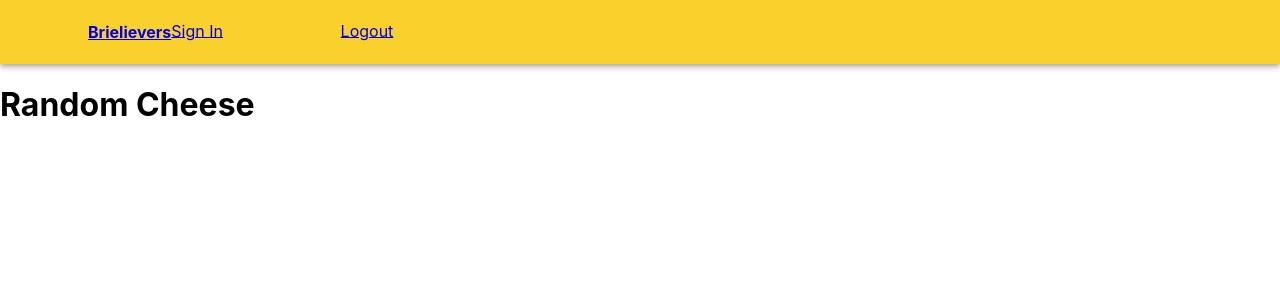
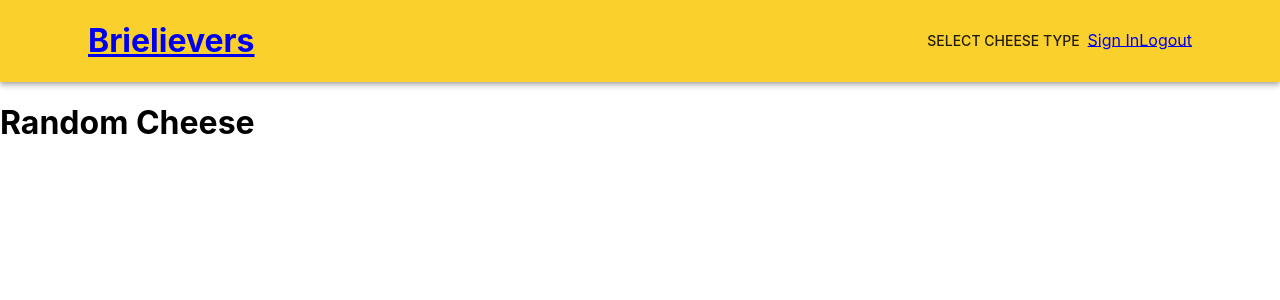
Before and after one commit to iamsahm/cheese-frontend, a React (Create React App) app: page / in a window 1280 px wide. Shown: the top 300 px of the page. Built offline with nearby package versions, Linux system fonts and the light colour scheme.

Commit message:
navbar styled

```diff
--- a/package.json
+++ b/package.json
@@ -7,6 +7,7 @@
     "@emotion/react": "^11.11.1",
     "@emotion/styled": "^11.11.0",
     "@mui/material": "^5.14.5",
+    "@mui/system": "^5.14.5",
     "@testing-library/jest-dom": "^5.17.0",
     "@testing-library/react": "^13.4.0",
     "@testing-library/user-event": "^13.5.0",
--- a/src/components/app/App.js
+++ b/src/components/app/App.js
@@ -3,9 +3,7 @@ import RandomCheese from "../randomCheese/RandomCheese";
 import LoginForm from "../auth/LoginForm";
 import SignUpForm from "../user/SignUpForm";
 import NavigationBar from "../navigation/Navigation";
-import CssBaseLine from "@mui/material/CssBaseline";
 import { ThemeProvider, createTheme } from "@mui/material/styles";
-
 import { useNavigate, Routes, Route } from "react-router-dom";
 
 const theme = createTheme({
@@ -16,7 +14,58 @@ const theme = createTheme({
         secondary: {
             main: "#3f51b5",
         },
+        text: {
+            primary: "#000000",
+            secondary: "#ffffff",
+        },
+        link: "#000000",
     },
+    typography: {
+        fontFamily: [
+            "-apple-system",
+            "BlinkMacSystemFont",
+            '"Segoe UI"',
+            "Roboto",
+            '"Helvetica Neue"',
+            "Arial",
+            "sans-serif",
+            '"Apple Color Emoji"',
+            '"Segoe UI Emoji"',
+            '"Segoe UI Symbol"',
+        ].join(","),
+        h1: {
+            fontSize: "2.5rem",
+            fontWeight: "bold",
+            color: "#333",
+            font: "Arial",
+        },
+        h2: {
+            fontSize: "2rem",
+            fontWeight: "bold",
+            color: "#444",
+        },
+        h3: {
+            fontSize: "1.75rem",
+            fontWeight: "bold",
+            color: "#555",
+        },
+        button: {
+            color: "#551a8b",
+        },
+    },
+    overrides: {
+        MuiButton: {
+            hidden: false,
+            root: {
+                borderRadius: "8px",
+                textTransform: "none", // Prevent uppercase transformation
+            },
+            containedPrimary: {
+                color: "white",
+            },
+        },
+    },
+    spacing: 8, // Adjust spacing between components globally
 });
 
 function App() {
--- a/src/components/navigation/Navigation.js
+++ b/src/components/navigation/Navigation.js
@@ -16,10 +16,11 @@ const handleClick = () => {
 
 const NavigationBar = () => {
     const [anchorEl, setAnchorEl] = React.useState(null);
+
     const handleMenuOpen = (event) => {
         setAnchorEl(event.currentTarget);
     };
-
+    const open = Boolean(anchorEl);
     const handleMenuClose = () => {
         setAnchorEl(null);
     };
@@ -27,20 +28,26 @@ const NavigationBar = () => {
     return (
         <AppBar position="static">
             <Container>
-                <Toolbar>
+                <Toolbar
+                    style={{
+                        display: "flex",
+                        justifyContent: "space-between",
+                        alignItems: "center",
+                    }}
+                >
                     <Link data-cy="home" to="/">
-                        <strong>Brielievers</strong>
+                        <h1>Brielievers</h1>
                     </Link>
                     <nav>
-                        <NavLink data-cy="signin" to="/login">
-                            Sign In
-                        </NavLink>
                         <Button
-                            aria-controls="cheese-menu"
+                            color="inherit"
+                            id="basic-button"
+                            aria-controls={open ? "basic-menu" : undefined}
                             aria-haspopup="true"
+                            aria-expanded={open ? "true" : undefined}
                             onClick={handleMenuOpen}
                         >
-                            Cheese Types
+                            Select Cheese Type
                         </Button>
                         <Menu
                             data-cy="cheese-menu"
@@ -50,12 +57,6 @@ const NavigationBar = () => {
                             open={Boolean(anchorEl)}
                             onClose={handleMenuClose}
                         >
-                            <MenuItem
-                                data-cy="default-cheese-type"
-                                onClick={handleMenuClose}
-                            >
-                                Select Cheese Type
-                            </MenuItem>
                             {cheeseTypes.map((cheeseType) => (
                                 <MenuItem
                                     key={cheeseType}
@@ -65,6 +66,9 @@ const NavigationBar = () => {
                                 </MenuItem>
                             ))}
                         </Menu>
+                        <NavLink data-cy="signin" to="/login" color="inherit">
+                            Sign In
+                        </NavLink>
                         <Link data-cy="logout" to="/" onClick={handleClick}>
                             Logout
                         </Link>
```
Also changed, not shown: 1 other file (tests, documents, lock files or other folders).
